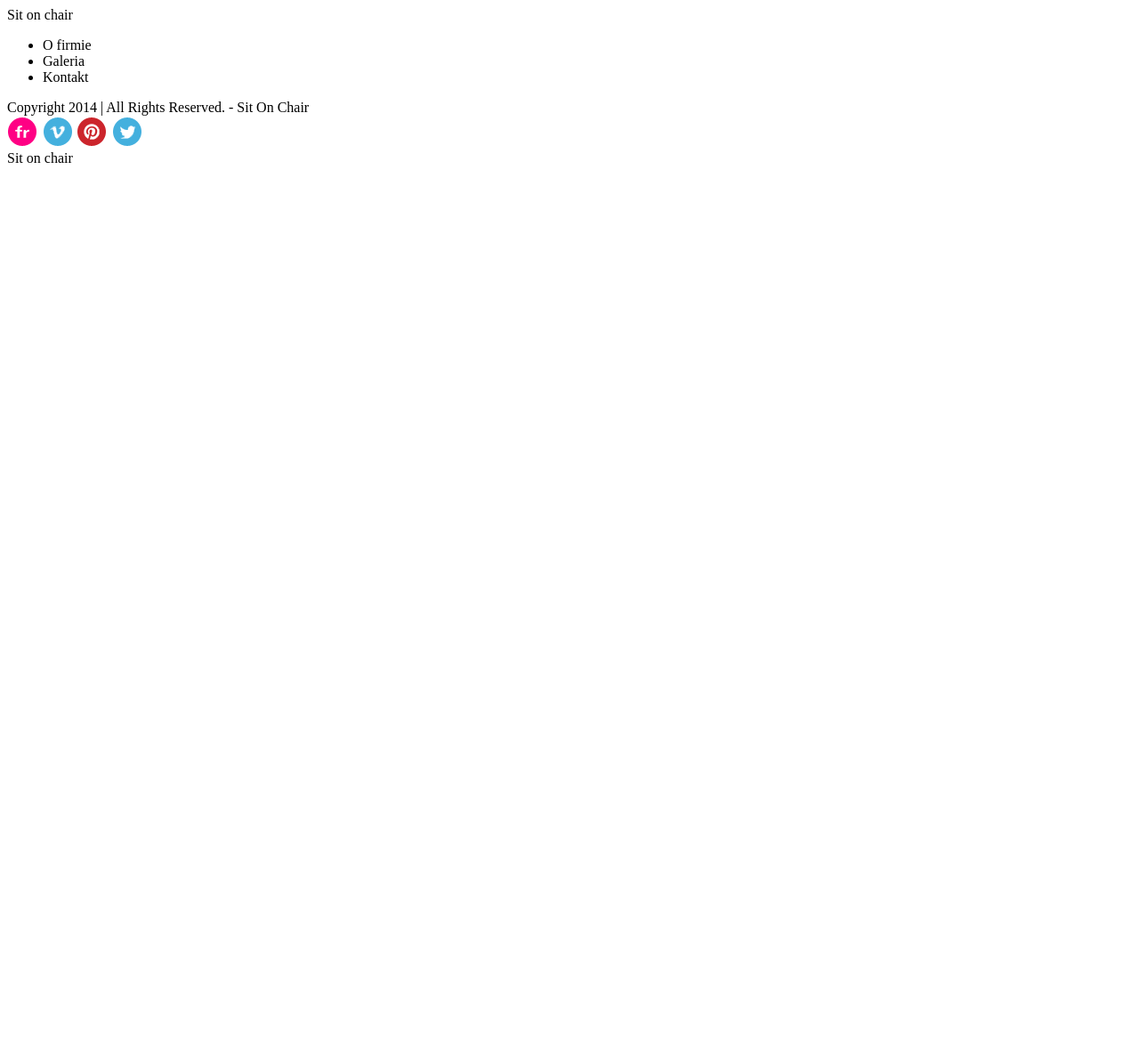
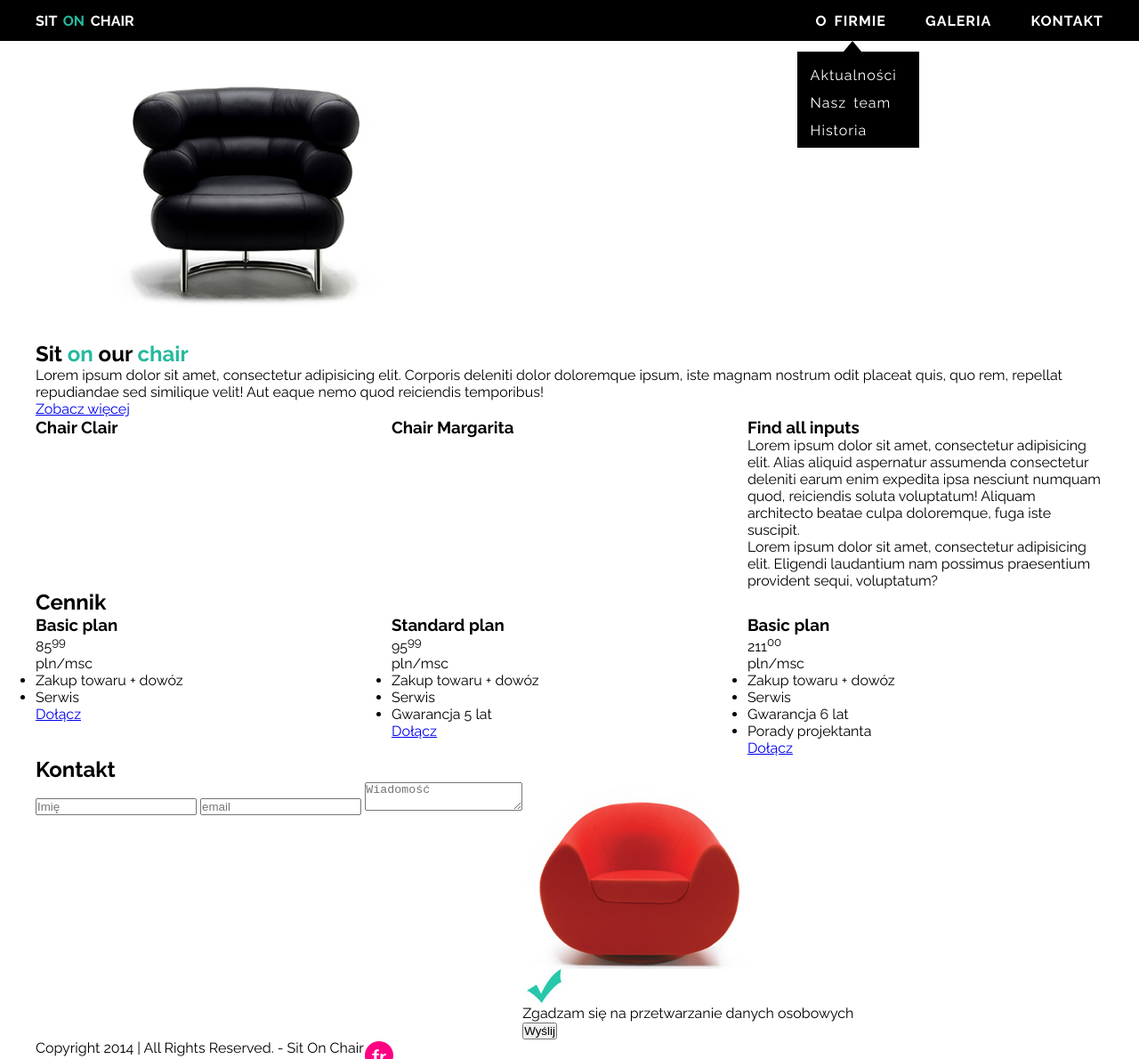
Before and after one commit to PatrykRudzinski/Sit_on_chair, a plain HTML site: page index.html in a window 1280 px wide. Shown: the top 1190 px of the page at 89% size. Before the commit the page ends 800 px from the top, so only its background shows below. Drawn offline with Linux system fonts and the light colour scheme.

Commit message:
zrobiony schemat HTML i style dla headera

```diff
--- a/css/style.css
+++ b/css/style.css
@@ -0,0 +1,117 @@
+/*-----------------------------------------------------------------
+    General styles
+-----------------------------------------------------------------*/
+
+* {
+    box-sizing: border-box;
+    margin: 0;
+    padding: 0;
+}
+
+body {
+    font-family: 'Raleway', sans-serif;
+}
+
+.container {
+    max-width: 1200px;
+    margin: 0 auto;
+}
+
+.column {
+    float: left;
+}
+.clearfix::before,
+.clearfix::after,
+.container::before,
+.container::after,
+[class*='layout-']::before,
+[class*='layout-']::after{
+    clear: both;
+    display: table;
+    content: '';
+}
+
+.layout-3-cols > .column {
+    width: 33.33%;
+}
+
+.layout-2-cols > .column {
+    width: 50%;
+}
+
+img {
+    max-width: 100%;
+    display: block;
+}
+
+/*-----------------------------------------------------------------
+    Site header
+-----------------------------------------------------------------*/
+
+.site-header {
+    background-color: #000;
+    position: relative;
+    padding: 13.5px 0;
+    text-transform: uppercase;
+}
+
+.site-header .logo {
+    color: white;
+    font-weight: 700;
+    word-spacing: 3px;
+}
+
+.green-text {
+    color: #24B99F;
+}
+
+.site-nav {
+    text-align: right;
+}
+
+.menu ul {
+    list-style: none;
+}
+
+.menu > li {
+    display: inline-block;
+    font-weight: 700;
+    word-spacing: 3px;
+    margin-left: 40px;
+    letter-spacing: 1px;
+}
+
+.menu li > a {
+    color: #fff;
+    text-decoration: none;
+}
+
+.sub-menu {
+    display: block;
+    position: absolute;
+    background-color: #000;
+    text-transform: none;
+    font-weight: 400;
+    top:58px;
+    transform: translateX(-21px);
+    text-align: left;
+    padding: 11px 0 4px 0;
+}
+
+.sub-menu > li {
+    padding: 6px 25px 6px 15px;
+}
+
+.sub-menu::before {
+    content: '';
+    display: table;
+    position: absolute;
+    top: -22px;
+    left: calc(50% - 16px);
+    border: 10px solid transparent;
+    border-bottom: 12px solid #000;
+}
+
+/*-----------------------------------------------------------------
+    Site header
+-----------------------------------------------------------------*/
--- a/index.html
+++ b/index.html
@@ -3,6 +3,7 @@
 <head>
     <meta charset="UTF-8">
     <title>Sit on our Chair</title>
+    <link href="https://fonts.googleapis.com/css?family=Raleway:100,100i,200,200i,300,300i,400,400i,500,500i,600,600i,700,700i,800,800i,900,900i&amp;subset=latin-ext" rel="stylesheet">
     <link rel="stylesheet" href="css/style.css">
 </head>
 <body>
@@ -10,20 +11,20 @@
         <div class="container">
             <div class="layout-2-cols">
                 <div class="column">
-                    <span>Sit <span class="special-text green-text">on</span> chair</span>
+                    <span class="logo">Sit <span class="special-text green-text">on</span> chair</span>
                 </div>
                 <nav class="column site-nav">
-                    <ul>
+                    <ul class="menu">
                         <li>
-                            O firmie
-                            <!--<ul>-->
-                                <!--<li>Aktualności</li>-->
-                                <!--<li>Nasz team</li>-->
-                                <!--<li>Historia</li>-->
-                            <!--</ul>-->
+                            <a href="#">O firmie</a>
+                            <ul class="sub-menu">
+                                <li><a href="#">Aktualności</a></li>
+                                <li><a href="#">Nasz team</a></li>
+                                <li><a href="#">Historia</a></li>
+                            </ul>
                         </li>
-                        <li>Galeria</li>
-                        <li>Kontakt</li>
+                        <li><a href="#">Galeria</a></li>
+                        <li><a href="#">Kontakt</a></li>
                     </ul>
                 </nav>
             </div>
@@ -31,26 +32,129 @@
     </header>
 
     <main class="site-main">
+        <article class="carousel">
+            <div class="container">
+                <div class="layout-2/3-cols">
+                    <div class="column column-2">
+                        <span class="arrow arrow-left"></span>
+                        <img src="images/black_chair.png" alt="Black chair">
+                    </div>
+                    <div class="column column-3">
+                        <span class="arrow arrow-right"></span>
+                        <h1>
+                            Sit <span class="special-text green-text">on</span> our <span class="special-text green-text">chair</span>
+                        </h1>
+                        <p>
+                            Lorem ipsum dolor sit amet, consectetur adipisicing elit. Corporis deleniti dolor doloremque ipsum, iste magnam nostrum odit placeat quis, quo rem, repellat repudiandae sed similique velit! Aut eaque nemo quod reiciendis temporibus!
+                        </p>
+                        <a href="#">Zobacz więcej</a>
+                    </div>
+                </div>
+            </div>
+        </article>
+
         <article class="offert">
+            <div class="container">
+                <div class="layout-3-cols">
+                    <div class="column">
+                        <h3>Chair <span>Clair</span></h3>
+                    </div>
+                    <div class="column">
+                        <h3>Chair <span>Margarita</span></h3>
+                    </div>
+                    <div class="column">
+                        <h3>Find all inputs</h3>
+                        <p>Lorem ipsum dolor sit amet, consectetur adipisicing elit. Alias aliquid aspernatur assumenda consectetur deleniti earum enim expedita ipsa nesciunt numquam quod, reiciendis soluta voluptatum! Aliquam architecto beatae culpa doloremque, fuga iste suscipit.</p>
+                        <p>Lorem ipsum dolor sit amet, consectetur adipisicing elit. Eligendi laudantium nam possimus praesentium provident sequi, voluptatum?</p>
+                    </div>
+                </div>
+            </div>
+        </article>
 
-        </article>
         <section class="price">
+            <div class="container">
+                <h2>Cennik</h2>
+                <div class="layout-3-cols">
+                    <div class="column">
+                        <div class="price-wrapper">
+                            <h3>Basic plan</h3>
+                            <div class="price">
+                                <p>85<sup>99</sup></p>
+                                <p>pln/msc</p>
+                            </div>
+                            <ul>
+                                <li>Zakup towaru + dowóz</li>
+                                <li>Serwis</li>
+                            </ul>
+                        </div>
+                        <a href="#">Dołącz</a>
+                    </div>
+                    <div class="column column-active">
+                        <div class="price-wrapper">
+                            <h3>Standard plan</h3>
+                            <div class="price">
+                                <p>95<sup>99</sup></p>
+                                <p>pln/msc</p>
+                            </div>
+                            <ul>
+                                <li>Zakup towaru + dowóz</li>
+                                <li>Serwis</li>
+                                <li>Gwarancja 5 lat</li>
+                            </ul>
+                        </div>
+                        <a href="#">Dołącz</a>
+                    </div>
+                    <div class="column">
+                        <div class="price-wrapper">
+                            <h3>Basic plan</h3>
+                            <div class="price">
+                                <p>211<sup>00</sup></p>
+                                <p>pln/msc</p>
+                            </div>
+                            <ul>
+                                <li>Zakup towaru + dowóz</li>
+                                <li>Serwis</li>
+                                <li>Gwarancja 6 lat</li>
+                                <li>Porady projektanta</li>
+                            </ul>
+                        </div>
+                        <a href="#">Dołącz</a>
+                    </div>
+                </div>
+            </div>
+        </section>
 
-        </section>
         <section class="contact">
-
+            <div class="container">
+                <h2>Kontakt</h2>
+                <form class="layout-2/3-cols">
+                    <div class="column">
+                        <input type="text" name="name" placeholder="Imię">
+                        <input type="email" name="mail" placeholder="email">
+                        <textarea name="msg" placeholder="Wiadomość"></textarea>
+                    </div>
+                    <div class="column">
+                        <img src="images/red_chair.png" alt="Red chair">
+                        <div>
+                            <img src="images/form_ok.jpg" alt="Form ok">
+                            <p>Zgadzam się na przetwarzanie danych osobowych</p>
+                        </div>
+                        <button type="submit">Wyślij</button>
+                    </div>
+                </form>
+            </div>
         </section>
     </main>
 
     <footer class="site-footer">
         <div class="container">
-            <div class="layout-2-cols">
-                <div class="column copyright">
+            <div class="layout-2/3-cols">
+                <div class="column column-3 copyright">
                     <span>
                         Copyright 2014 | All Rights Reserved. - Sit On Chair
                     </span>
                 </div>
-                <div class="column">
+                <div class="column column-2">
                     <div class="social">
                         <img src="images/flickr.png" alt="flickr logo">
                         <img src="images/vimeo.png" alt="vimeo logo">
```
